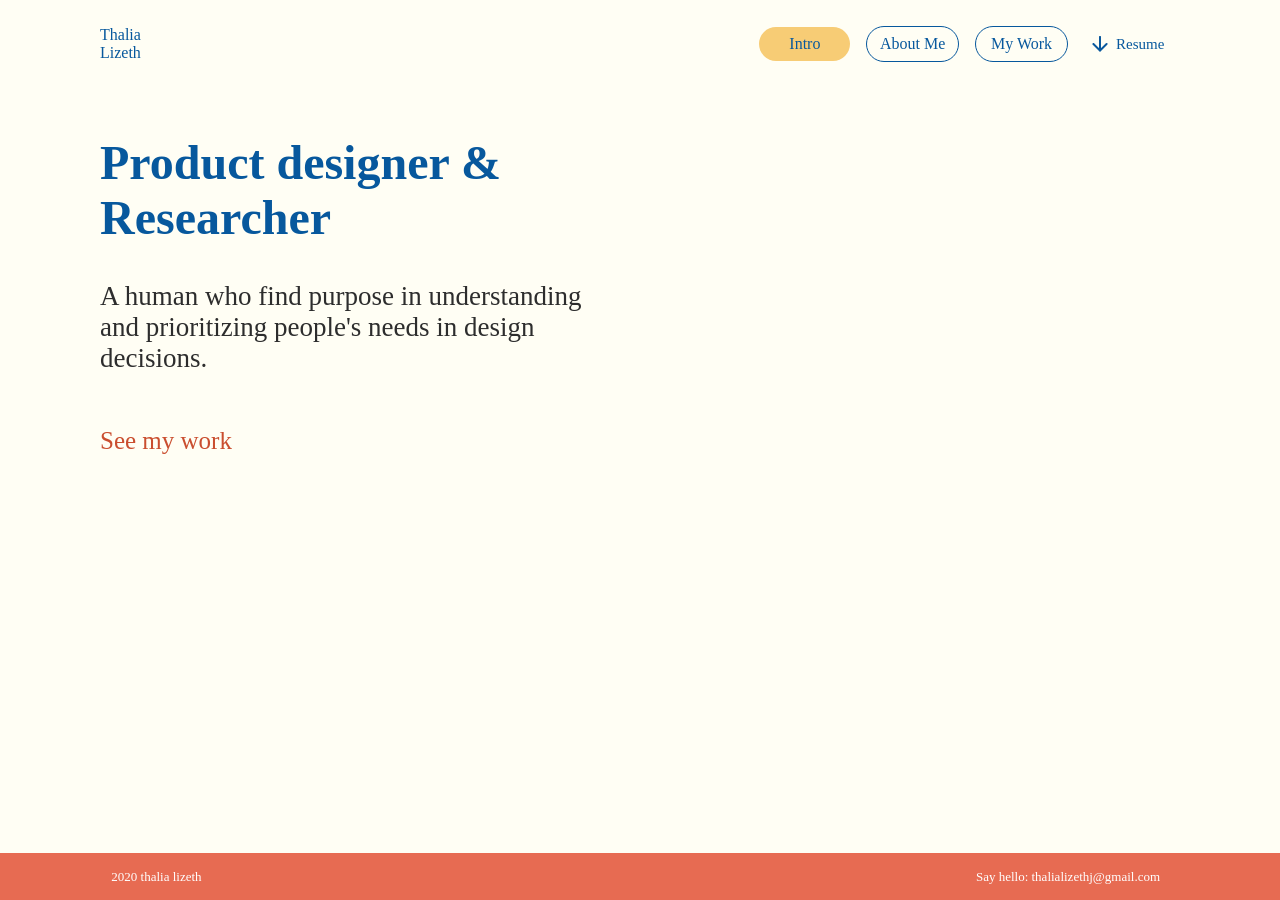
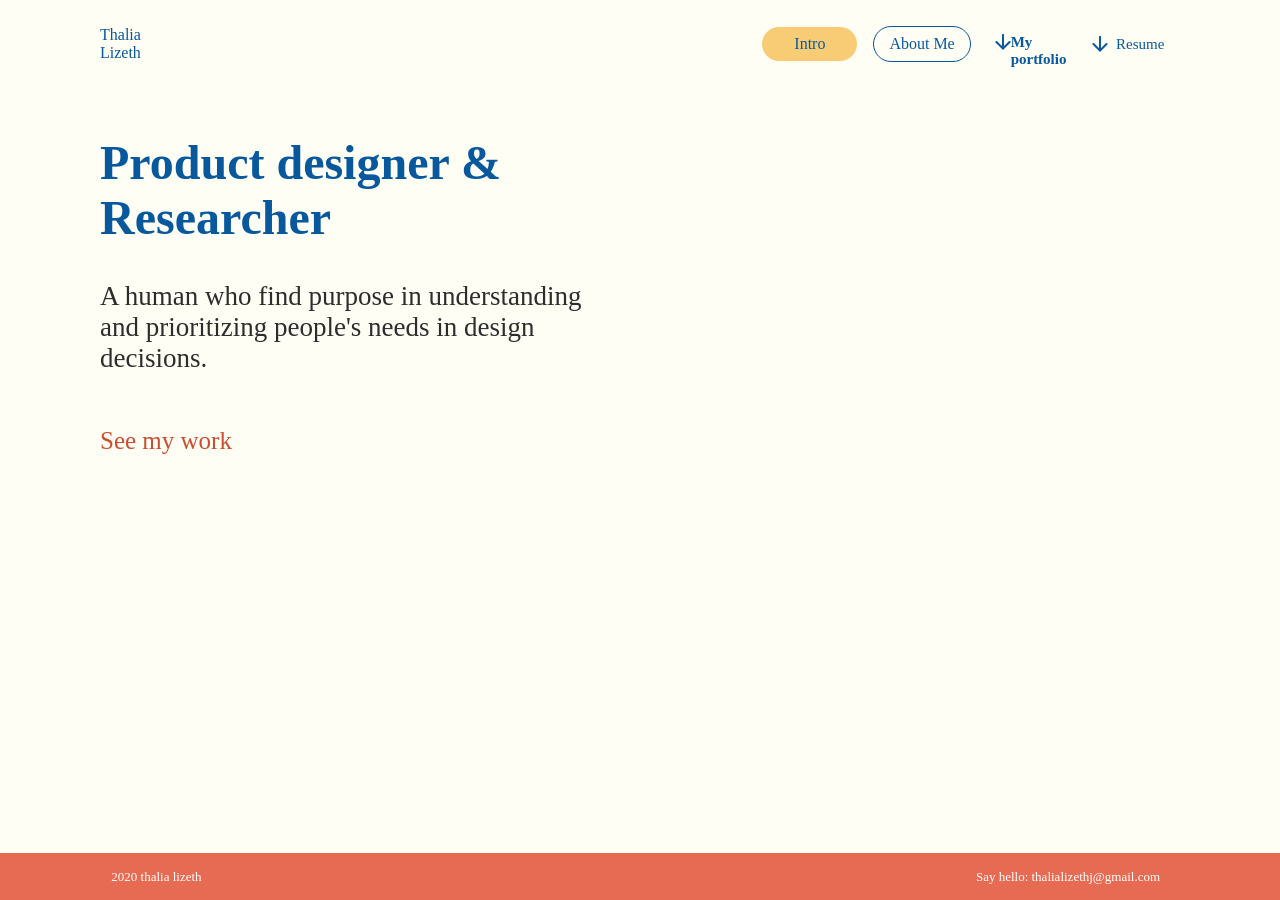
Before and after one commit to thalizeth/thalizeth.github.io, a Jekyll site: the page built from index.html, in a window 1280 px wide. Built offline with Jekyll 4.4.1, drawn with Linux system fonts in a browser that asks for light colours.

Commit message:
Wip my portfolio navbar

```diff
--- a/_data/navigation.yml
+++ b/_data/navigation.yml
@@ -2,5 +2,3 @@
   link: /
 - name: About Me
   link: /about.html
-- name: My Work
-  link: /my-work.html
--- a/_includes/navigation.html
+++ b/_includes/navigation.html
@@ -8,6 +8,11 @@
       </a>
     {% endfor %}
 
+    <div class="navigation--my-portfolio">
+      <img src="../../assets/images/arrow_down.png" alt="arrow-down">
+      <span>My portfolio</span>
+    </div>
+
     <div class="navigation--resume">
       <img src="../../assets/images/arrow_down.png" alt="arrow-down">
       <span>Resume</span>
--- a/_sass/navigation.scss
+++ b/_sass/navigation.scss
@@ -35,6 +35,20 @@
       text-decoration: none;
     }
 
+    .navigation--my-portfolio {
+      height: 20px;
+      width: 123px;
+      display: flex;
+      flex-direction: row;
+      align-items: flex-start;
+      padding: 0px 0px 0px 8px;
+
+      span {
+        font-weight: 600;
+        font-size: 15px;
+      }
+    }
+
     .navigation--resume {
       height: 20px;
       width: 96px;
```
